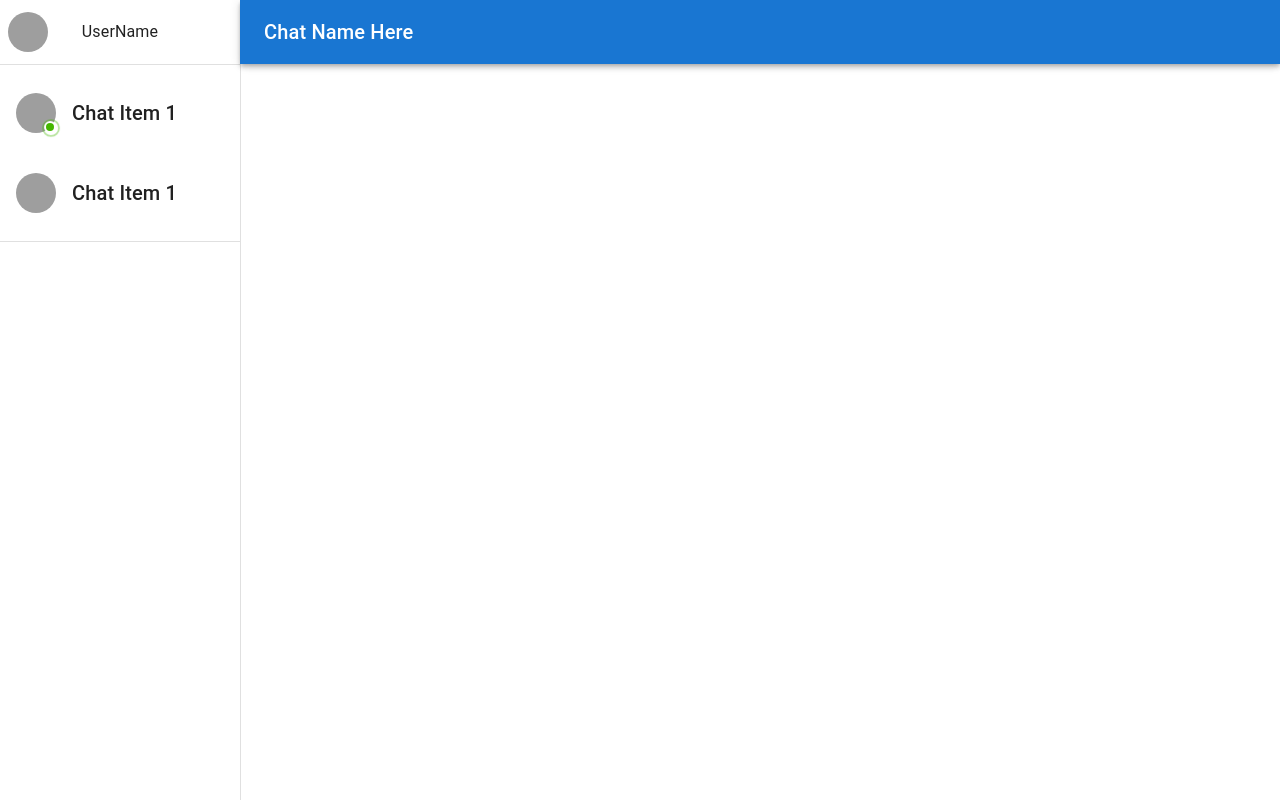
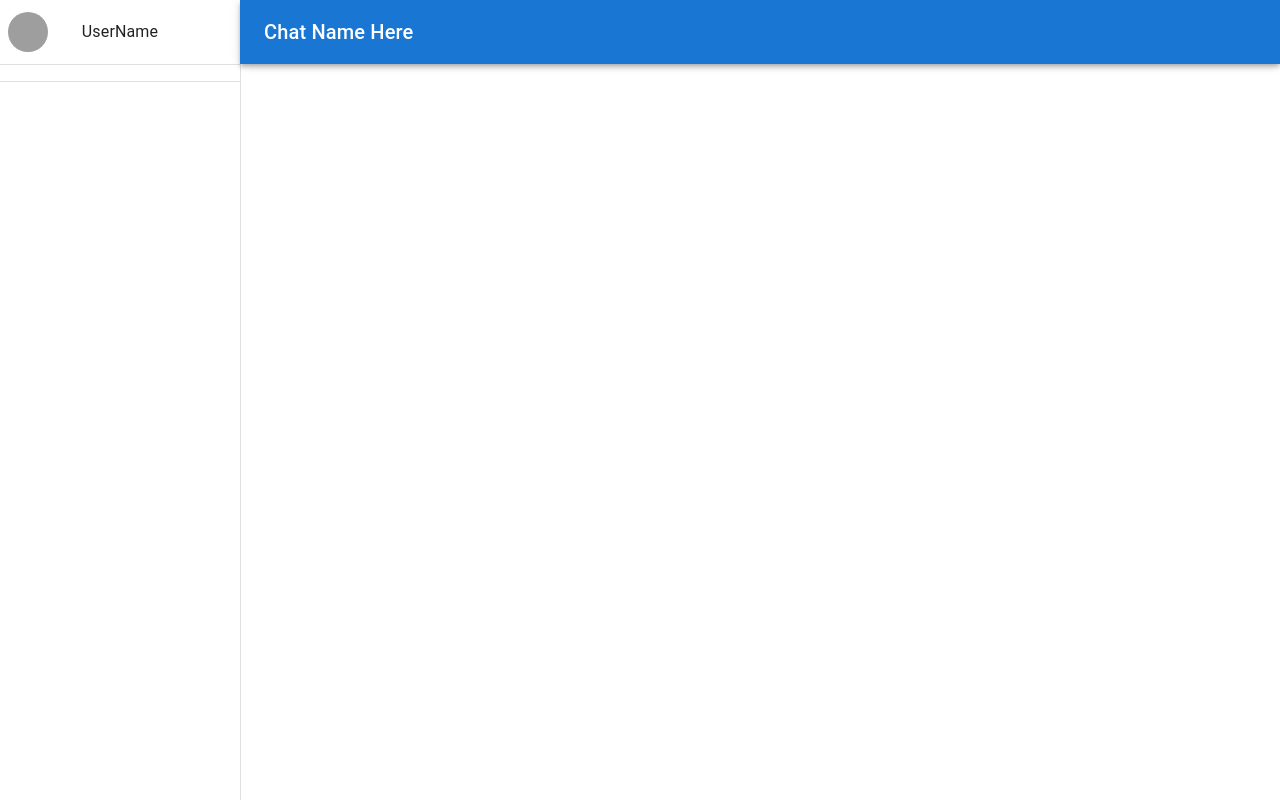
Before and after one commit to josh-W42/chatup, a React (Create React App) app in the folder client/: page /chats in a window 1280 px wide. Built offline with nearby package versions, Linux system fonts and the light colour scheme; grey boxes are pictures that could not be loaded; some icons are missing.

Commit message:
added interface for chats in the drawer and setup render function for a list of chats

```diff
--- /dev/null
+++ b/client/src/actions/chatVisual.ts
@@ -0,0 +1,6 @@
+export interface ChatVisual {
+  id: number;
+  name: string;
+  lastUpdated: Date;
+  imageUrl: string;
+}
--- a/client/src/components/ChatList/index.tsx
+++ b/client/src/components/ChatList/index.tsx
@@ -3,37 +3,31 @@ import List from "@material-ui/core/List";
 import { StyledBadge } from "./styles";
 import Avatar from "@material-ui/core/Avatar";
 import Typography from "@material-ui/core/Typography";
+import { useState } from "react";
+import { ChatVisual } from "../../actions/chatVisual";
 
 const ChatList = (): JSX.Element => {
+  const [fakeChats, setFakeChats] = useState([]);
+
+  const renderChats = (): JSX.Element[] =>
+    fakeChats.map((chat: ChatVisual) => {
       return (
-    <List>
-      <ListItem button>
+        <ListItem button key={chat.id}>
           <StyledBadge
             overlap="circular"
             anchorOrigin={{ vertical: "bottom", horizontal: "right" }}
             variant="dot"
           >
-          <Avatar alt="Remy Sharp" src="/static/images/avatar/1.jpg" />
+            <Avatar alt={chat.name} src={chat.imageUrl} />
           </StyledBadge>
           <Typography sx={{ m: 2 }} variant="h6" component="p">
-          Chat Item 1
+            {chat.name}
           </Typography>
         </ListItem>
-      <ListItem button>
-        <StyledBadge
-          overlap="circular"
-          anchorOrigin={{ vertical: "bottom", horizontal: "right" }}
-          variant="dot"
-          invisible={true}
-        >
-          <Avatar alt="Sharp" src="/static/images/avatar/1.jpg" />
-        </StyledBadge>
-        <Typography sx={{ m: 2 }} variant="h6" component="p">
-          Chat Item 1
-        </Typography>
-      </ListItem>
-    </List>
       );
+    });
+
+  return <List>{renderChats()}</List>;
 };
 
 export default ChatList;
```
Lines whose indentation alone changed are shown as unchanged.
